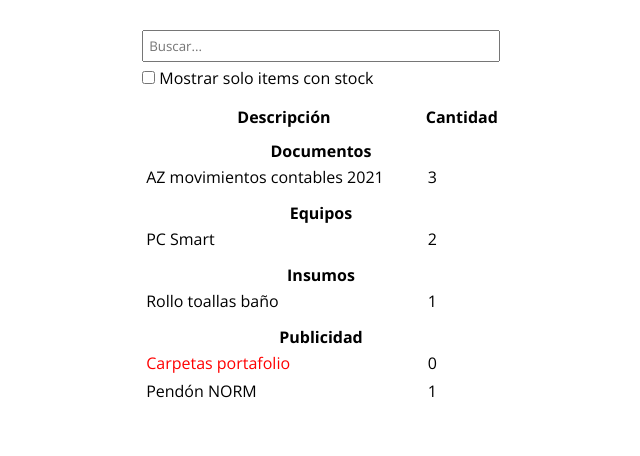
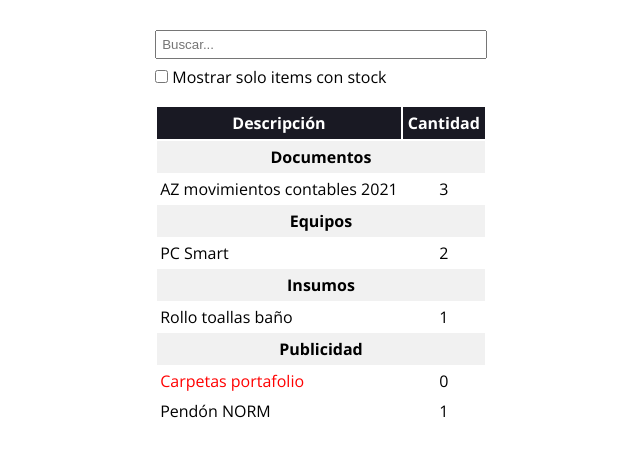
Before and after one commit to andreszapataq/goods-client, a React (Create React App) app: page / in a window 1280 px wide. Shown: the top 456 px of the page, without its empty margins (319-959 px from the left). Built offline with nearby package versions, Linux system fonts and the light colour scheme.

Commit message:
general styles

```diff
--- a/src/components/ItemCategoryRow.js
+++ b/src/components/ItemCategoryRow.js
@@ -1,7 +1,7 @@
 const ItemCategoryRow = ({ category }) => {
   return (
     <tr>
-        <th colSpan='2'>
+        <th className="th-categoria" colSpan='2'>
             {category}
         </th>
     </tr>
--- a/src/components/ItemRow.js
+++ b/src/components/ItemRow.js
@@ -7,7 +7,7 @@ const ItemRow = ({ item }) => {
   return (
     <tr>
         <td>{name}</td>
-        <td className="td-quantity">{item.quantity}</td>
+        <td className="td-cantidad">{item.quantity}</td>
     </tr>
   )
 }
--- a/src/components/ItemTable.js
+++ b/src/components/ItemTable.js
@@ -35,8 +35,8 @@ const ItemTable = ({ items, filterText, inStockOnly }) => {
     <table>
         <thead>
             <tr>
-                <th>Descripción</th>
-                <th>Cantidad</th>
+                <th className="th-descripcion">Descripción</th>
+                <th className="th-cantidad">Cantidad</th>
             </tr>
         </thead>
         <tbody>{rows}</tbody>
--- a/src/index.css
+++ b/src/index.css
@@ -4,60 +4,25 @@
   margin: 0;
   padding: 0;
   box-sizing: border-box;
-  font-family: 'Open Sans', sans-serif;
 }
 
 body {
   padding: 30px;
-}
-
-h1 {
-  margin-top: 0;
-  font-size: 22px;
-}
-
-h2 {
-  margin-top: 0;
-  font-size: 20px;
-}
-
-h3 {
-  margin-top: 0;
-  font-size: 18px;
-}
-
-h4 {
-  margin-top: 0;
-  font-size: 16px;
-}
-
-h5 {
-  margin-top: 0;
-  font-size: 14px;
-}
-
-h6 {
-  margin-top: 0;
-  font-size: 12px;
-}
-
-ul {
-  padding-left: 20px;
+  font-family: 'Open Sans', sans-serif;
 }
 
 label {
   display: block;
-  margin-top: 5px;
-  margin-bottom: 5px;
+  margin-top: 7px;
+  margin-bottom: 17px;
 }
 
 th {
-  padding-top: 10px;
+  padding: 5px;
 }
 
 td {
-  padding: 2px;
-  padding-right: 40px;
+  padding: 3px;
 }
 
 input[type=text] {
@@ -78,3 +43,16 @@ input[type=checkbox] {
 .searchbar {
   width: 100%;
 }
+
+.th-descripcion, .th-cantidad {
+  background-color: #191923;
+  color: #FFF;
+}
+
+.th-categoria {
+  background-color: #F1F1F1;
+}
+
+.td-cantidad {
+  text-align: center;
+}
```
